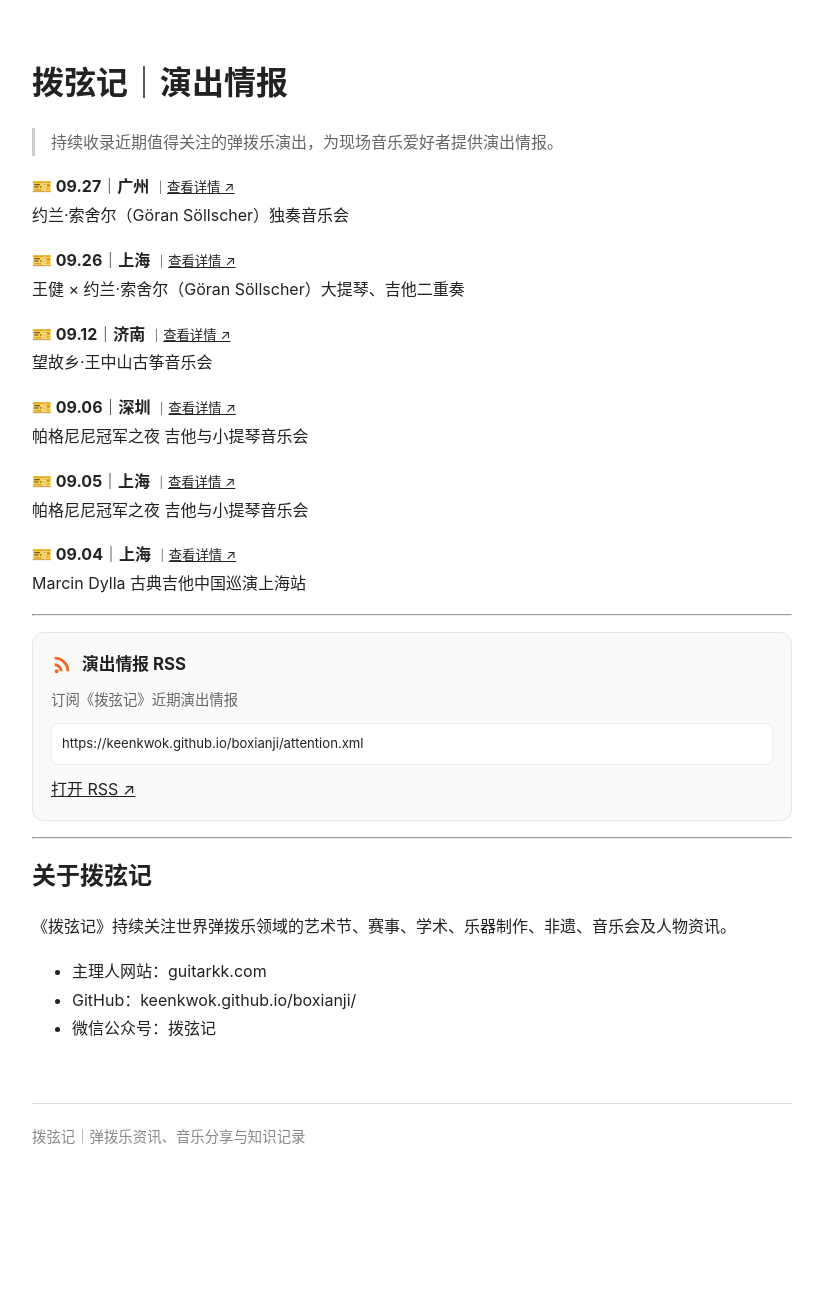
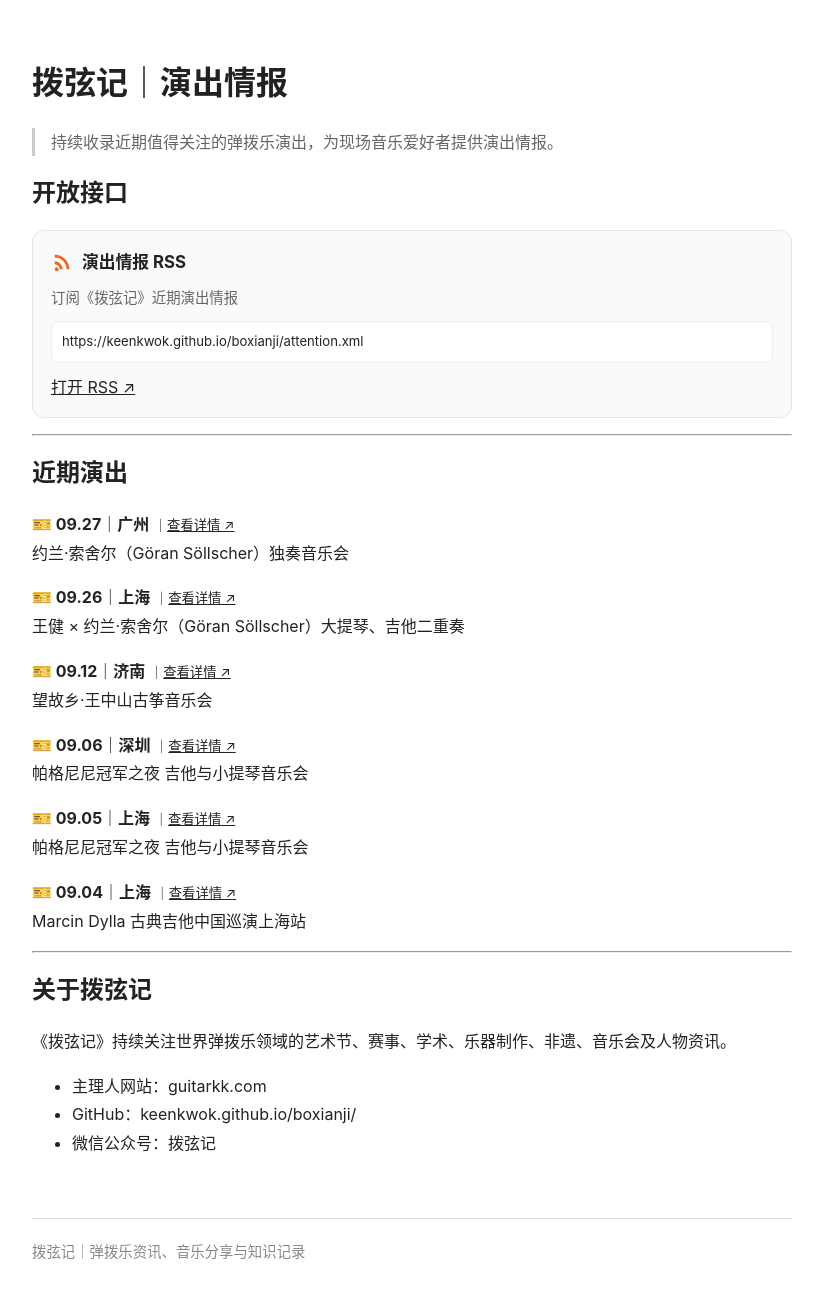
Before and after one commit to KeenKwok/boxianji, a Jekyll site: the page built from attention/index.md, in a window 1280 px wide. Shown: the whole page, without its empty margins (228-1051 px from the left). Built offline with Jekyll 4.4.1, drawn with Linux system fonts in a browser that asks for light colours; before the commit the page ends 1190 px from its top, so only the background shows below that.

Commit message:
Refactor event display section in index.md

```diff
--- a/attention/index.md
+++ b/attention/index.md
@@ -7,15 +7,7 @@ title: 拨弦记｜演出情报
 
 > 持续收录近期值得关注的弹拨乐演出，为现场音乐爱好者提供演出情报。
 
-{% for event in site.data.attention %}
-<div style="margin:1em 0;">
-  <strong>🎫 {{ event.date }}｜{{ event.city }}</strong>
-  <small>｜<a href="{{ event.link }}">查看详情 ↗</a></small><br>
-  {{ event.title }}
-</div>
-{% endfor %}
-
----
+## 开放接口
 
 <div style="
   border:1px solid #e5e5e5;
@@ -62,6 +54,18 @@ title: 拨弦记｜演出情报
 
 ---
 
+## 近期演出
+
+{% for event in site.data.attention %}
+<div style="margin:1em 0;">
+  <strong>🎫 {{ event.date }}｜{{ event.city }}</strong>
+  <small>｜<a href="{{ event.link }}">查看详情 ↗</a></small><br>
+  {{ event.title }}
+</div>
+{% endfor %}
+
+---
+
 ## 关于拨弦记
 
 《拨弦记》持续关注世界弹拨乐领域的艺术节、赛事、学术、乐器制作、非遗、音乐会及人物资讯。
```
